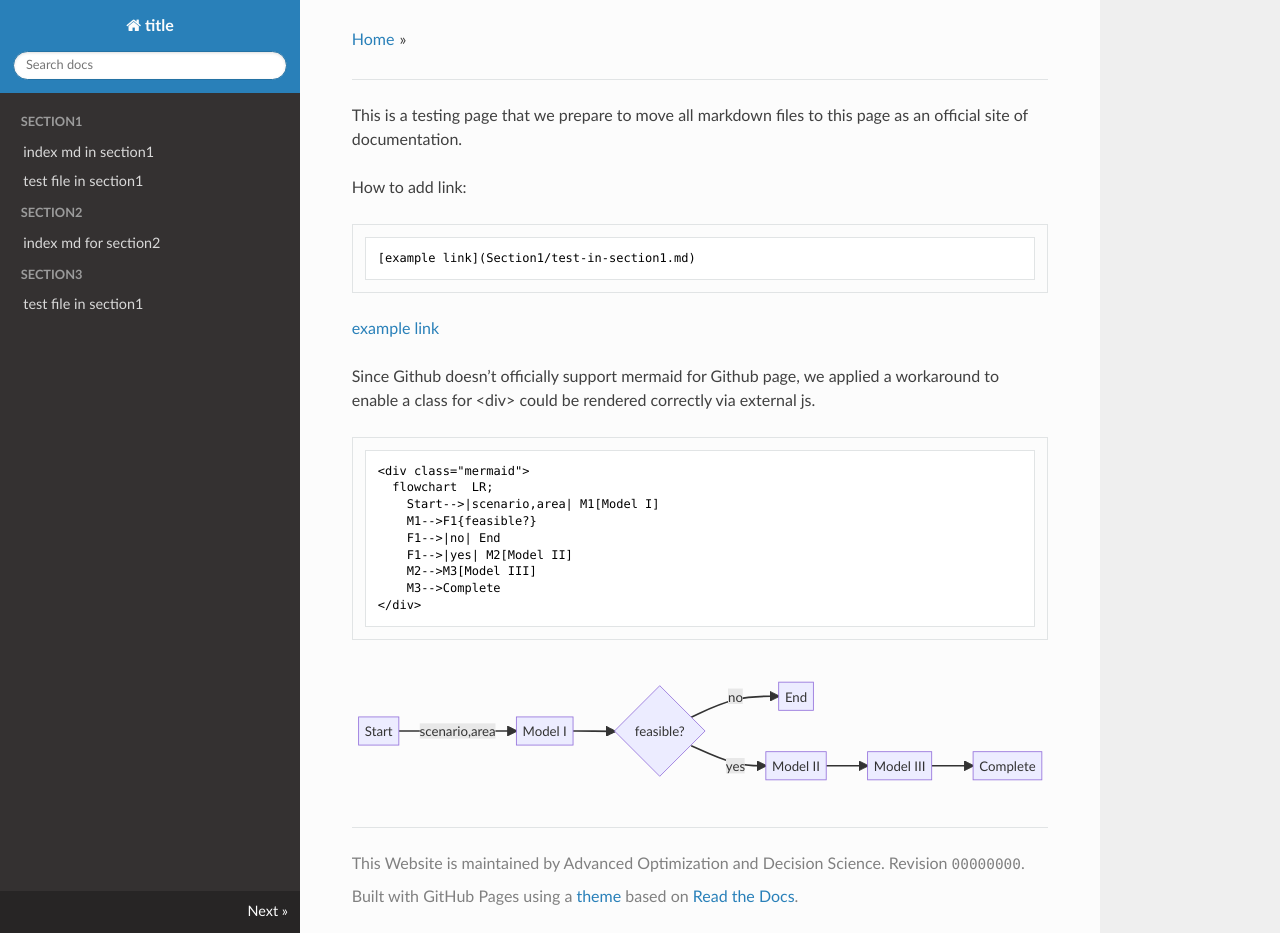
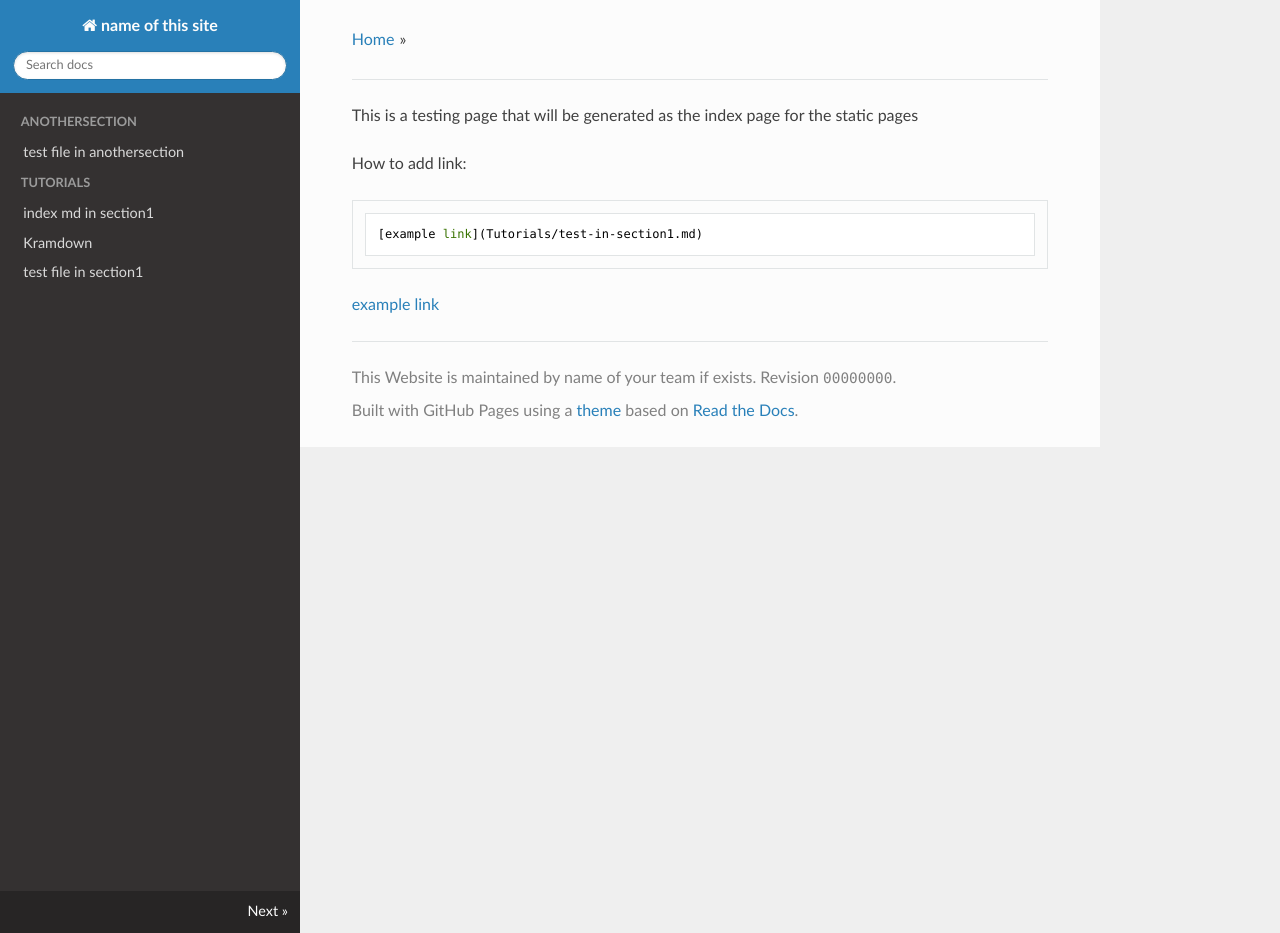
Before and after one commit to liam-hsieh/docs-template, a Jekyll site: the page built from index.md, in a window 1280 px wide and 933 px high. Built offline with Jekyll 4.4.1, drawn with Linux system fonts in a browser that asks for light colours; nearby versions of some CDN libraries; our own code applies the rules of GitHub Pages for plain Markdown files; a style sheet for code colours, icons or effects is not loaded.

````diff
--- a/Section3/test-in-section3.md
+++ b/AnotherSection/test-in-section3.md
@@ -1,3 +1,3 @@
-## test file in section1
+## test file in anothersection
 
 This section doesn't have index.md
--- a/_config.yml
+++ b/_config.yml
@@ -1,25 +1,28 @@
-title: title
+title: name of this site
 site_author: Liam Hsieh
-site_url: https://intel-sandbox.github.io/decision-science
-team_name: Advanced Optimization and Decision Science
+site_url: https://localhost
+team_name: name of your team if exists
 
 #remote_theme: carlosperate/jekyll-theme-rtd
 
 #insert links.html to above nav.html in base.html
 links_section: false
-
 edit_on_github: false
 
+mathjax: true
 markdown: kramdown
+highlighter: rouge
 kramdown:
-  math_engine: mathjax
-mathjax: true
+   input: GFM
+   math_engine: mathjax
+   syntax_highlighter: rouge
 
 
 mermaid:
+   version: "9.1.6"
 #   # Version of mermaid library
 #   # Pick an available version from https://cdn.jsdelivr.net/npm/mermaid/ and ensure it matches js version we used
-   version: "9.1.6"
+
 
 # exclude:
 #   - assets/css/*
--- a/_layouts/base.html
+++ b/_layouts/base.html
@@ -17,11 +17,8 @@
   <link rel="stylesheet" href="https://fonts.googleapis.com/css?family=Lato:400,700|Roboto+Slab:400,700|Inconsolata:400,700" />
   <link rel="stylesheet" href="{{ 'assets/css/theme.css' | absolute_url }}" />
   <link rel="stylesheet" href="{{ 'assets/css/theme_extra.css' | absolute_url }}" />
-  {%- if site.hljs_style %}
-  <link rel="stylesheet" href="https://cdnjs.cloudflare.com/ajax/libs/highlight.js/9.12.0/styles/{{site.hljs_style}}.min.css" />
-  {%- else %}
-  <link rel="stylesheet" href="https://cdnjs.cloudflare.com/ajax/libs/highlight.js/9.12.0/styles/github-gist.min.css" />
-  {%- endif %}
+  <link rel="stylesheet" href="https://cdnjs.cloudflare.com/ajax/libs/highlight.js/11.6.0/styles/default.min.css" />
+
 
   {%- if site.google_analytics %}{% include ganalytics.html %}{% endif %}
 
@@ -83,7 +80,7 @@
   <script>var base_url = '{{ baseurl }}';</script>
   <script src="{{ 'assets/js/jquery-2.1.1.min.js' | absolute_url }}" defer></script>
   <script src="{{ 'assets/js/modernizr-2.8.3.min.js' | absolute_url }}" defer></script>
-  <script src="https://cdnjs.cloudflare.com/ajax/libs/highlight.js/9.12.0/highlight.min.js"></script>
+  <script src="https://cdnjs.cloudflare.com/ajax/libs/highlight.js/11.6.0/highlight.min.js"></script>
   <script src="{{ 'assets/js/theme.js' | absolute_url }}" defer></script>
   <script type="text/javascript" defer>
     hljs.initHighlightingOnLoad();
--- a/index.md
+++ b/index.md
@@ -1,32 +1,8 @@
-This is a testing page that we prepare to move all markdown files to this page as an official site of documentation.
+This is a testing page that will be generated as the index page for the static pages
 
 How to add link:
 ```
-[example link](Section1/test-in-section1.md)
+[example link](Tutorials/test-in-section1.md)
 ```
 
-[example link](Section1/test-in-section1.md)
-
-
-Since Github doesn't officially support mermaid for Github page, we applied a workaround to enable a class for <div> could be rendered correctly via external js.
-```
-<div class="mermaid">
-  flowchart  LR;
-    Start-->|scenario,area| M1[Model I]
-    M1-->F1{feasible?}
-    F1-->|no| End
-    F1-->|yes| M2[Model II]
-    M2-->M3[Model III]
-    M3-->Complete
-</div>
-```
-
-<div class="mermaid">
-  flowchart  LR;
-    Start-->|scenario,area| M1[Model I]
-    M1-->F1{feasible?}
-    F1-->|no| End
-    F1-->|yes| M2[Model II]
-    M2-->M3[Model III]
-    M3-->Complete
-</div>
+[example link](Tutorials/test-in-section1.md)
````
Also changed, not shown: Section2/index.md (deleted, +0 -17 lines), Tutorials/kramdown.md (added, +343 -0 lines), README.md, Tutorials/index.md (renamed from Section1/index.md), Tutorials/test-in-section1.md (renamed from Section1/test-in-section1.md).
